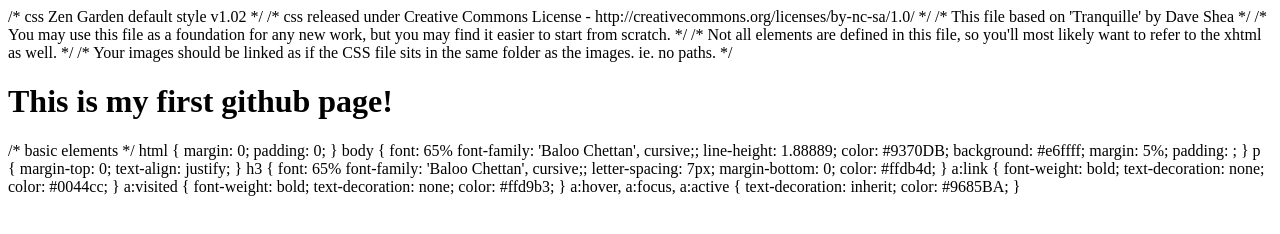
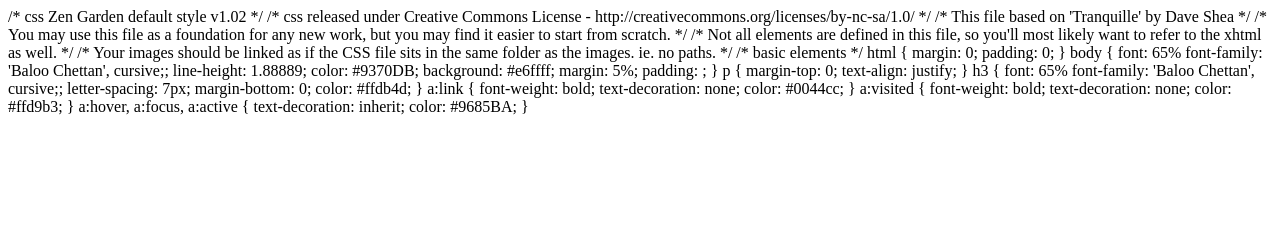
Before and after one commit to Rebeccabonifacio1/rebeccabonifacio1.github.io, a plain HTML site: page index.html in a window 1280 px wide. Drawn offline with Linux system fonts and the light colour scheme.

Commit message:
Update index.html

```diff
--- a/index.html
+++ b/index.html
@@ -6,7 +6,7 @@
 /* Not all elements are defined in this file, so you'll most likely want to refer to the xhtml as well. */
 
 /* Your images should be linked as if the CSS file sits in the same folder as the images. ie. no paths. */
-<h1> This is my first github page! </h1>
+
 
 /* basic elements */
 html {
```
